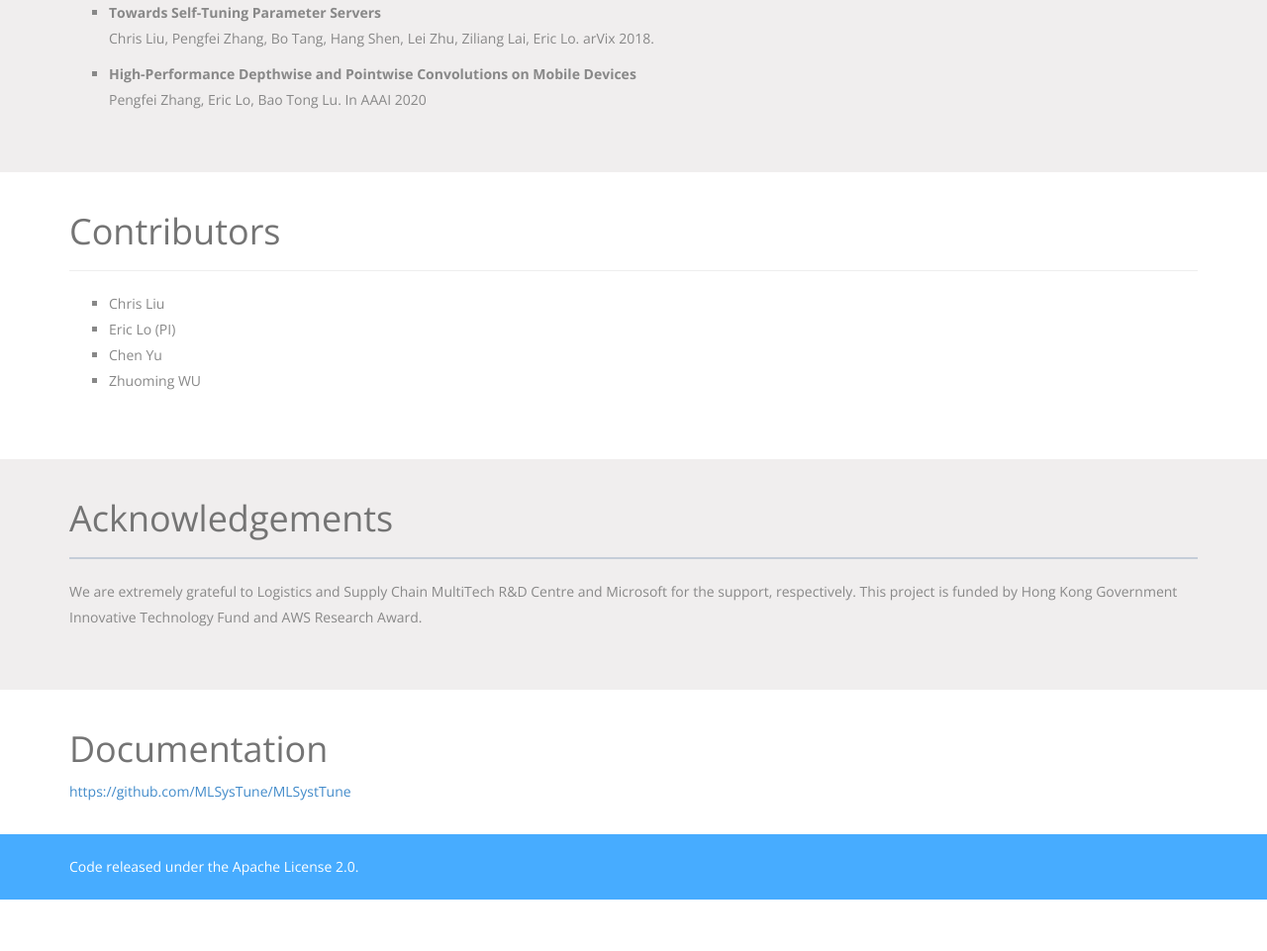
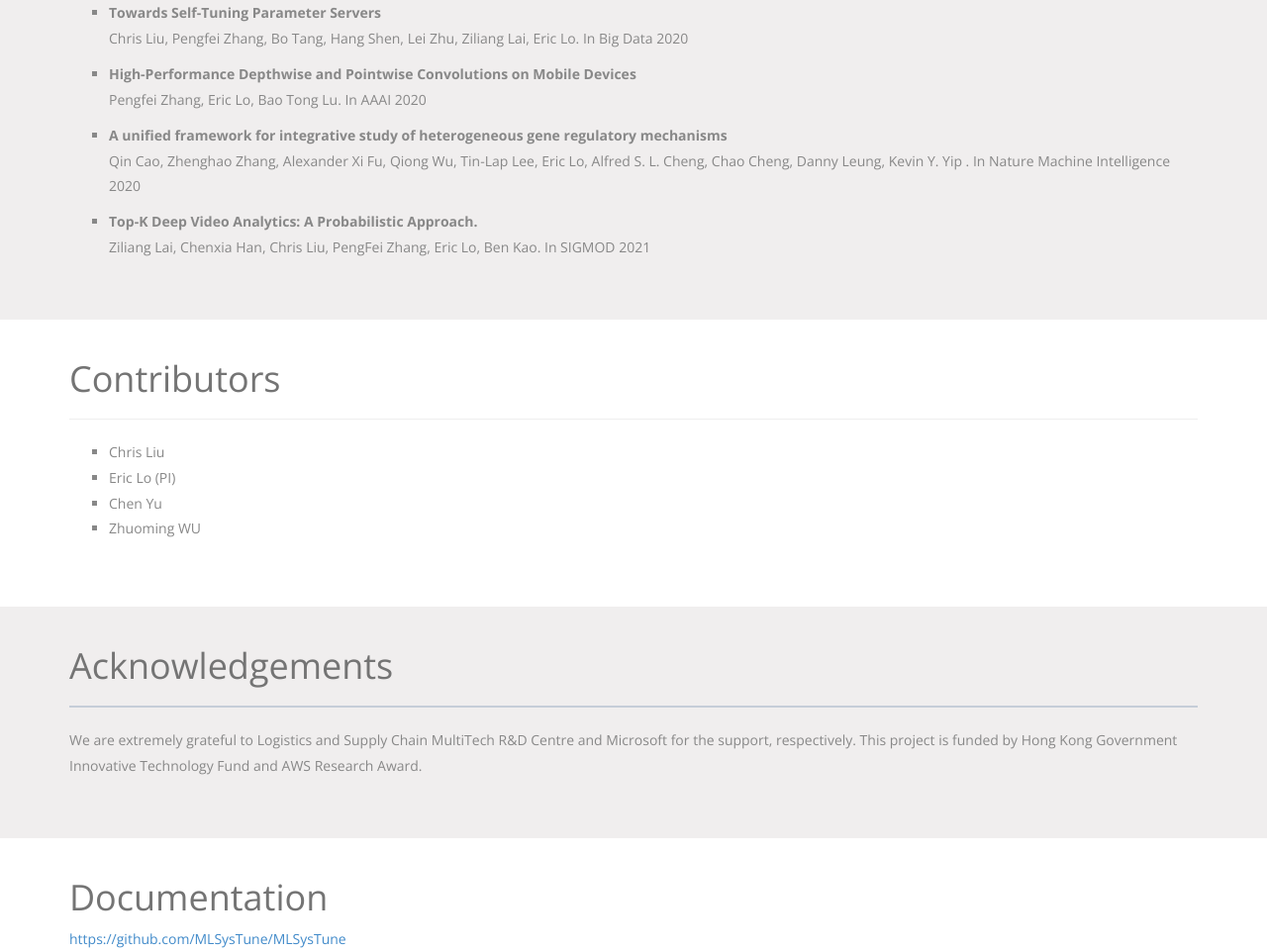
Before and after one commit to MLSysTune/webisite, a plain HTML site: page index.html in a window 1280 px wide. Shown: the part 721-1682 px from the top of the page at 99% size. Before the commit the page ends 1630 px from the top, so only its background shows below. Drawn offline with nearby package versions, Linux system fonts and the light colour scheme; some packages are replaced by stand-ins of ours.

Commit message:
Update index.html

```diff
--- a/index.html
+++ b/index.html
@@ -94,9 +94,16 @@
       <hr style="border: 0.5px solid #c5cdd8" />
       <ul>
       	<li type="square" align="left"><b>Towards Self-Tuning Parameter Servers</b></li>
-      	<p align="left">Chris Liu, Pengfei Zhang, Bo Tang, Hang Shen, Lei Zhu, Ziliang Lai, Eric Lo. arVix 2018.</p>
-        <li type="square" align="left"><b>High-Performance Depthwise and Pointwise Convolutions on Mobile Devices</b></li>
+      	<p align="left">Chris Liu, Pengfei Zhang, Bo Tang, Hang Shen, Lei Zhu, Ziliang Lai, Eric Lo. In Big Data 2020</p>
+
+	<li type="square" align="left"><b>High-Performance Depthwise and Pointwise Convolutions on Mobile Devices</b></li>
         <p align="left">Pengfei Zhang, Eric Lo, Bao Tong Lu. In AAAI 2020 </p>
+
+	<li type="square" align="left"><b>A unified framework for integrative study of heterogeneous gene regulatory mechanisms</b></li>
+        <p align="left">Qin Cao, Zhenghao Zhang, Alexander Xi Fu, Qiong Wu, Tin-Lap Lee, Eric Lo, Alfred S. L. Cheng, Chao Cheng, Danny Leung, Kevin Y. Yip . In Nature Machine Intelligence 2020 </p>
+
+	<li type="square" align="left"><b>Top-K Deep Video Analytics: A Probabilistic Approach.</b></li>
+        <p align="left">Ziliang Lai, Chenxia Han, Chris Liu, PengFei Zhang, Eric Lo, Ben Kao. In SIGMOD 2021</p>
 
       </ul>
 
@@ -138,7 +145,7 @@
 <div class="white_wrapper">
   <div class="container">
       <h1>Documentation</h1>
-	  <a href="https://github.com/MLSysTune/MLSystTune">https://github.com/MLSysTune/MLSystTune</a>
+	  <a href="https://github.com/MLSysTune/MLSysTune">https://github.com/MLSysTune/MLSysTune</a>
   </div>
 </div>
 <!-- documentation end -->
```
